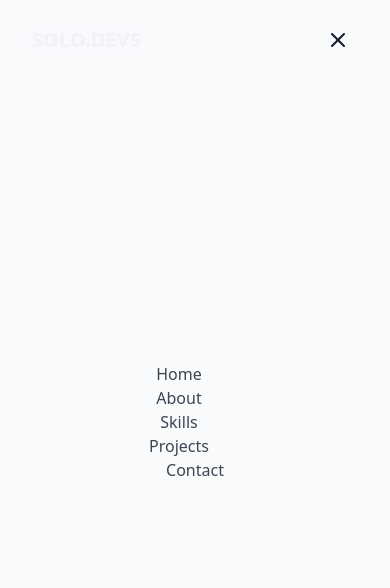
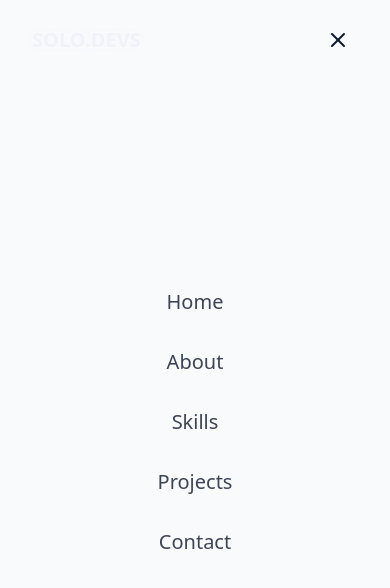
Before and after one commit to solodevss/reactjs-tailwind-portfolio, a React (Vite) app: page / in a window 390 px wide. Both pictures are taken after a click on the button "Open Menu". Shown: the top 588 px of the page. Built offline with nearby package versions, Linux system fonts and the light colour scheme.

Commit message:
visual issue debuggged

```diff
--- a/src/components/NavBar.jsx
+++ b/src/components/NavBar.jsx
@@ -8,7 +8,7 @@
     {name: "Skills", href: "#skills"},
     {name: "Projects", href: "#projects"},
     {name: "Contact", href: "#contact"},
-]
+];
 export const NavBar = () => {
 
     const [isScrolled, setIsScrolled] = useState(false);
@@ -62,7 +62,7 @@
                 <div className = {cn("fixed inset-0 bg-background/95 background-blur-md z-40 flex flex-col items-center justify-center",
                                         "transition-all duration-300 md:hidden",
                                         isMenuOpen ? "opacity-100 pointer-events-auto" : "opacity-0 pointer-events-none")}>
-                    <div className="flex flex-col space-x-8">
+                    <div className="flex flex-col space-y-8 text-xl">
                         {navItems.map((item, key) => (
                             <a
                                 key={key}
```
